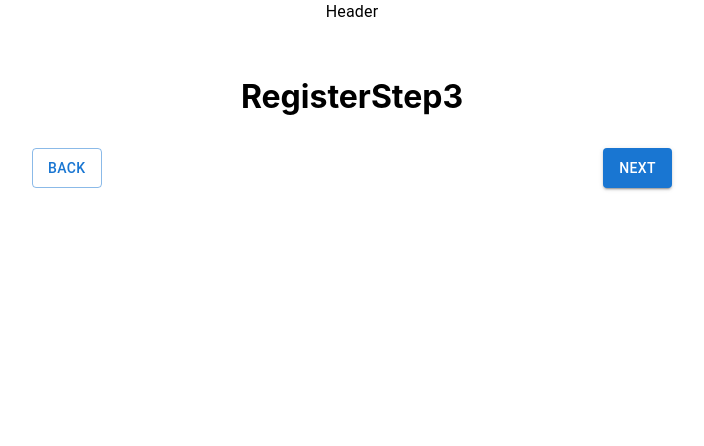
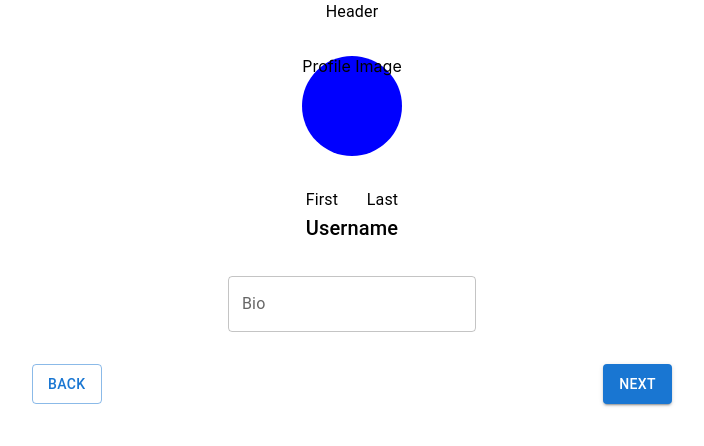
Before and after one commit to AvishayDev/Instagram, a React (Create React App) app in the folder frontend/: page /register/3 in a window 1280 px wide. Shown: the top 446 px of the page, without its empty margins (288-992 px from the left). Built offline with nearby package versions, Linux system fonts and the light colour scheme.

Commit message:
Login: remove no-needed sx style
add register tep 3 page

```diff
--- a/frontend/src/pages/Login.tsx
+++ b/frontend/src/pages/Login.tsx
@@ -9,6 +9,7 @@ function Login() {
                     label='Username'
                     />
                 <TextField
+                    type="password"
                     label='Password'
                     />
                 <Stack spacing={2} direction='row'>
@@ -21,15 +22,12 @@ function Login() {
                         sx={{
                             width:'100px',
                             height:'100px',
-                            alignSelf:'center'
                         }}
                         src={IMAGES.instagramIcon}/>
                     <Box
                         component='img'
                         sx={{
                             width:'80%',
-                            bgcolor:'blue',
-                            alignSelf:'center',
                         }}
                         src={IMAGES.instagramIconText}/>
                 </Box>
--- a/frontend/src/pages/Register/Register.tsx
+++ b/frontend/src/pages/Register/Register.tsx
@@ -6,6 +6,7 @@ import { Outlet } from "react-router";
 function Register() {
     return (
         <Box sx={{width:'50vw', marginTop:4}}>
+
             <Outlet/>
 
             <Box sx={{
--- a/frontend/src/pages/Register/RegisterStep1.tsx
+++ b/frontend/src/pages/Register/RegisterStep1.tsx
@@ -7,9 +7,11 @@ function RegisterStep1() {
                 label='Username'
                     />
             <TextField
+                type="password"
                 label='Password'
                 />
             <TextField
+                type="password"
                 label='Re-password'
                 />
         </Stack>
--- a/frontend/src/pages/Register/RegisterStep3.tsx
+++ b/frontend/src/pages/Register/RegisterStep3.tsx
@@ -1,5 +1,37 @@
+import { Stack, TextField, Typography, Box } from "@mui/material";
+import { TextareaAutosize } from '@mui/base';
+
+
+
 function RegisterStep3() {
-    return ( <h1>RegisterStep3</h1> );
+    return (
+        <Stack spacing={4} sx={{width:'50vw', alignItems:'center'}}>
+
+            <Box
+                component='div'
+                sx={{
+                    width:'100px',
+                    height:'100px',
+                    bgcolor:'blue',
+                    borderRadius:'100%'
+                    }}>
+                    Profile Image
+            </Box>
+
+            <Box>
+                <Stack direction='row' sx={{justifyContent:'space-between'}}>
+                    <Typography>First</Typography>
+                    <Typography>Last</Typography>
+                </Stack>
+                <Typography variant="h6">Username</Typography>
+            </Box>
+
+            <TextField
+                    label='Bio'
+                    />
+
+        </Stack>
+        );
 }
 
 export default RegisterStep3;
```
